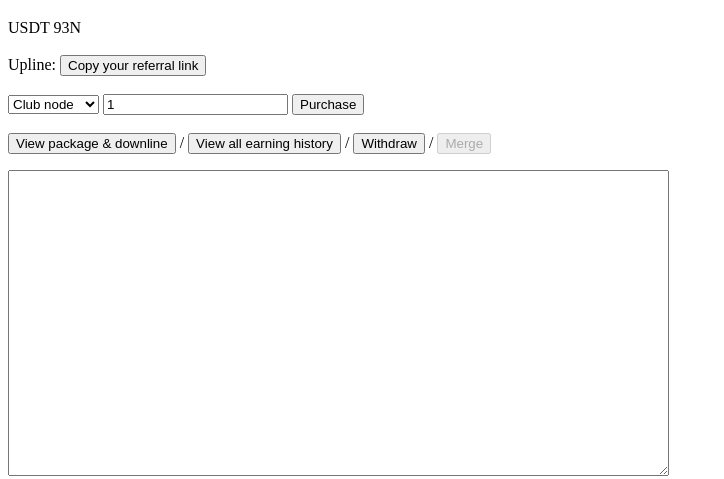
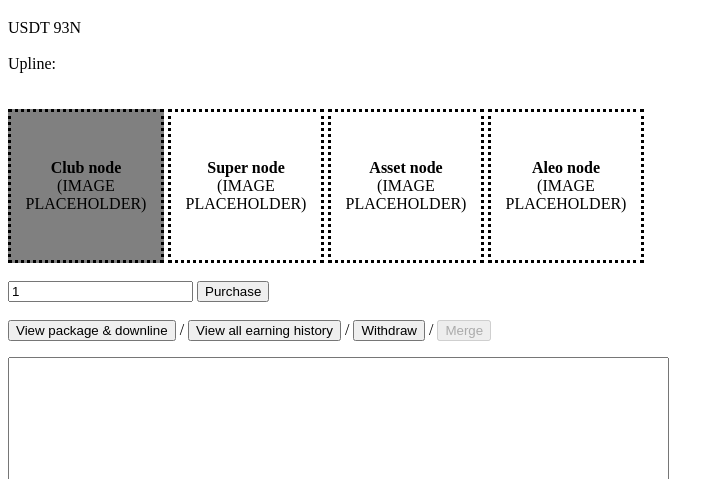
Before and after one commit to aloycwl/mlm2_frontend, a plain HTML site: page index.html in a window 1280 px wide. Shown: the part 90-569 px from the top of the page, without its empty margins (0-724 px from the left). Drawn offline with nearby package versions, Linux system fonts and the light colour scheme.

Commit message:
Update index.html
Signed-off-by: Aloysius Chan <63489563+aloycwl@users.noreply.github.com>

```diff
--- a/index.html
+++ b/index.html
@@ -5,23 +5,41 @@
     <script src="https://cdnjs.cloudflare.com/ajax/libs/jquery/3.6.0/jquery.js"></script>
     <script src="https://cdnjs.cloudflare.com/ajax/libs/web3/1.7.4/web3.min.js"></script>
     <script src="https://cdnjs.cloudflare.com/ajax/libs/moment.js/2.29.4/moment.min.js"></script>
-    <script src="93n.js"></script>
+    <script src="93n2.js"></script>
+    <style>
+      .nodes {
+        width: 150px;
+        display: inline-block;
+        border-style: dotted;
+        text-align: center;
+        padding: 47px 0;
+        cursor: pointer;
+      }
+      #n0 {
+        background-color: grey;
+      }
+    </style>
   </head>
   <body>
     <button id="connect" onclick="connect()">Connect</button>
     <h1>Dashboard</h1>
     <b id="txtUSDT"></b> USDT <b id="txt93N"></b> 93N<br /><br />
     Upline: <b id="txtRB"></b>
-    <button
-      onclick="navigator.clipboard.writeText(location.href.replace(location.hash,'')+'?#'+acct);$(this).html('Copied')"
-    >
-      Copy your referral link</button
-    ><br /><br />
-    <select id="dNode">
-      <option value="0">Club node</option>
-      <option value="3">Super node</option>
-      <option value="4">Asset node</option>
-    </select>
+    <br>
+    <a id="ref"></a><br /><br />
+    <div id="n0" class="nodes" onclick="setNode(0)">
+      <b>Club node</b><br />(IMAGE PLACEHOLDER)
+    </div>
+    <div id="n3" class="nodes" onclick="setNode(3)">
+      <b>Super node</b><br />(IMAGE PLACEHOLDER)
+    </div>
+    <div id="n4" class="nodes" onclick="setNode(4)">
+      <b>Asset node</b><br />(IMAGE PLACEHOLDER)
+    </div>
+    <div id="n5" class="nodes" onclick="setNode(5)">
+      <b>Aleo node</b><br />(IMAGE PLACEHOLDER)
+    </div>
+    <br /><br />
     <input id="dNum" type="number" value="1" min="1" />
     <button id="stakeBtn" onclick="deposit()">Purchase</button><br /><br />
     <button onclick="disUser(acct,1)">View package & downline</button> /
```
